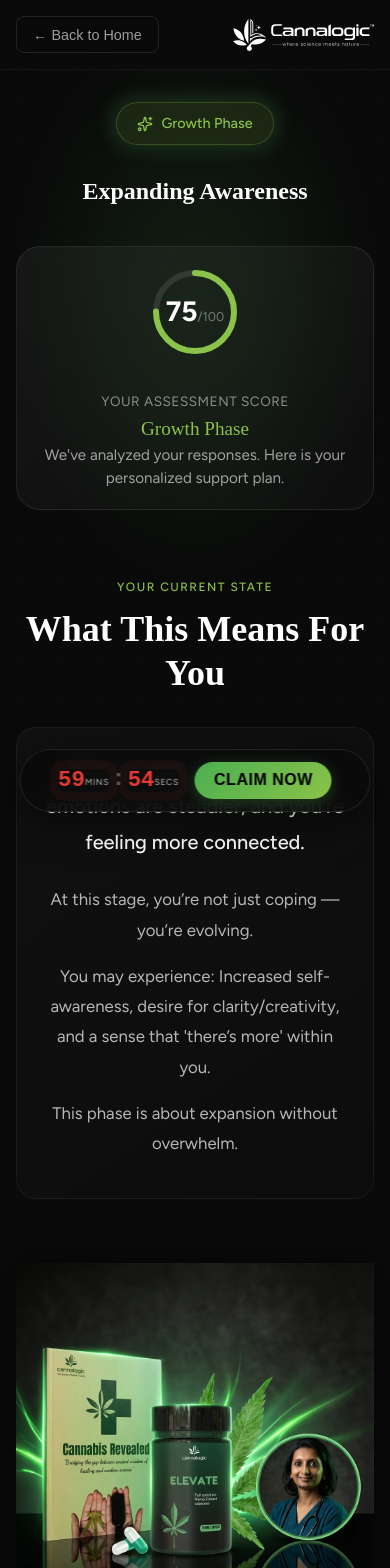
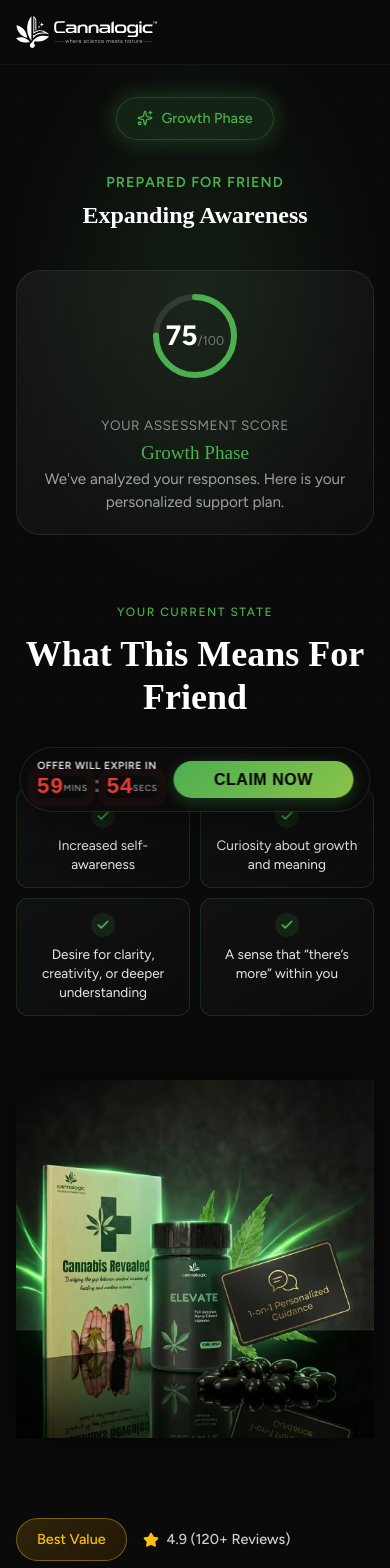
Before and after one commit to billionetsuae-alt/elevate-cannalogic, a React (Vite) app: page /product in a window 390 px wide. Shown: the top 1568 px of the page. Built offline with nearby package versions, Linux system fonts and the light colour scheme; a web font is replaced by a local one.

Commit message:
feat: Add new standalone product page with premium design, including styles and hero image.

```diff
--- a/src/components/ProductPage.css
+++ b/src/components/ProductPage.css
@@ -697,9 +697,10 @@
 
 .pp-ingredients-grid {
     display: grid;
-    grid-template-columns: repeat(3, 1fr);
-    gap: 1rem;
-    margin-bottom: 3rem;
+    grid-template-columns: repeat(2, 1fr);
+    gap: 2rem;
+    max-width: 900px;
+    margin: 0 auto 3rem;
 }
 
 .pp-ingredient-item {
@@ -1526,7 +1527,14 @@
     }
 
     .pp-sticky-label {
-        display: none !important;
+        display: block !important;
+        font-size: 0.65rem !important;
+        color: #ffffff !important;
+        font-weight: 600 !important;
+        margin-bottom: 2px !important;
+        letter-spacing: 0.5px !important;
+        opacity: 0.9 !important;
+        text-transform: uppercase !important;
     }
 
     .pp-sticky-countdown {
@@ -2595,23 +2603,49 @@
     }
 
     .pp-sticky-footer {
-        flex-direction: column;
-        gap: 1rem;
-        padding: 1rem;
+        flex-direction: row;
+        justify-content: space-between;
+        align-items: center;
+        gap: 0.8rem;
+        padding: 0.8rem 1rem;
     }
 
     .pp-sticky-timer {
         flex-direction: column;
+        align-items: flex-start;
+        justify-content: center;
+        gap: 2px;
+    }
+
+    .pp-sticky-label {
+        font-size: 0.65rem;
+        text-transform: uppercase;
+        letter-spacing: 0.5px;
+        color: #ffffff;
+        font-weight: 600;
+        display: block;
+        line-height: 1.2;
+        opacity: 0.9;
+    }
+
+    .pp-sticky-countdown {
         gap: 0.5rem;
-    }
-
-    .pp-sticky-countdown {
-        gap: 1.5rem;
+        margin-top: 0;
+        align-items: center;
+    }
+
+    .pp-sticky-time-value {
+        font-size: 1.4rem;
     }
 
     .pp-sticky-cta {
-        width: 100%;
-        padding: 0.875rem;
+        width: auto;
+        flex-grow: 1;
+        /* Button takes remaining space? Or specific width? */
+        max-width: 180px;
+        padding: 0.8em 1rem;
+        font-size: 0.95rem;
+        white-space: nowrap;
     }
 
     .pp-footer {
@@ -2870,3 +2904,110 @@
         border-radius: 12px;
     }
 }
+
+/* ===========================================
+   UPDATED ANALYSIS SECTION (Grid Layout)
+   =========================================== */
+.pp-experience-label {
+    font-size: 1.1rem;
+    color: rgba(255, 255, 255, 0.8);
+    margin: 1.5rem 0 1rem;
+    font-weight: 500;
+    text-align: center;
+}
+
+.pp-meaning-grid-2col {
+    display: grid;
+    grid-template-columns: 1fr 1fr;
+    gap: 0.8rem;
+    background: transparent;
+    border: none;
+    padding: 0;
+}
+
+.pp-meaning-card {
+    background: rgba(255, 255, 255, 0.04);
+    border: 1px solid rgba(255, 255, 255, 0.1);
+    border-radius: 12px;
+    padding: 1rem;
+    display: flex;
+    align-items: flex-start;
+    gap: 0.8rem;
+    position: relative;
+    overflow: hidden;
+    transition: transform 0.2s;
+}
+
+.pp-card-icon {
+    min-width: 24px;
+    height: 24px;
+    border-radius: 50%;
+    display: flex;
+    align-items: center;
+    justify-content: center;
+    margin-top: 2px;
+}
+
+.pp-card-text {
+    font-size: 0.9rem;
+    color: rgba(255, 255, 255, 0.9);
+    line-height: 1.4;
+}
+
+/* Ensure 2 columns on mobile as requested (Space Saving) */
+@media (max-width: 480px) {
+    .pp-meaning-grid-2col {
+        grid-template-columns: 1fr 1fr;
+        gap: 0.6rem;
+        padding: 0;
+    }
+
+    .pp-meaning-card {
+        padding: 0.8rem;
+        flex-direction: column;
+        align-items: center;
+        text-align: center;
+        gap: 0.5rem;
+    }
+
+    .pp-card-text {
+        font-size: 0.85rem;
+    }
+}
+/* Force 2 Columns for Support Grid on Mobile */
+@media (max-width: 768px) {
+    .pp-support-grid {
+        grid-template-columns: repeat(2, 1fr) !important;
+        gap: 0.75rem !important;
+    }
+    .pp-support-card {
+        padding: 1rem !important;
+        flex-direction: column !important;
+        align-items: center !important;
+        text-align: center !important;
+        gap: 0.5rem !important;
+    }
+    .pp-support-card p {
+        font-size: 0.85rem !important;
+        line-height: 1.3 !important;
+    }
+}
+
+/* Animations */
+@keyframes fadeIn {
+    from { opacity: 0; transform: translateY(-10px); }
+    to { opacity: 1; transform: translateY(0); }
+}
+
+.pp-faq-answer {
+    animation: fadeIn 0.4s ease-out forwards;
+}
+
+/* Force FAQ to Vertical Stack to fix alignment */
+.pp-faq-grid {
+    display: flex !important;
+    flex-direction: column !important;
+    gap: 1rem !important;
+    max-width: 800px !important;
+    margin: 0 auto !important;
+}
--- a/src/components/ProductPage.jsx
+++ b/src/components/ProductPage.jsx
@@ -6,7 +6,7 @@
     Sparkles, Leaf, ShieldCheck, Award, Heart,
     Check, Star, Users, Package,
     Rocket, ArrowRight, Quote, Zap, Brain,
-    Gift, Crown, BadgeCheck, Lightbulb, Sprout
+    Gift, Crown, BadgeCheck, Lightbulb, Sprout, ChevronDown
 } from 'lucide-react';
 
 const RESULT_DATA = [
@@ -17,10 +17,10 @@
         color: "#f44336",
         gradient: "linear-gradient(135deg, #f44336, #e91e63)",
         meaning: [
-            "Your system is under strain — mentally, emotionally, or physically.",
-            "Life may feel heavy, overwhelming, or exhausting right now.",
-            "This is not weakness. This is your body asking for rest, grounding, and protection.",
-            "You may notice: Constant mental fatigue, emotional heaviness, or difficulty relaxing."
+            "Constant mental fatigue or overthinking",
+            "Emotional heaviness or numbness",
+            "Difficulty relaxing or sleeping",
+            "Feeling disconnected from yourself"
         ],
         support: {
             heading: "A steady hand holding you when everything feels too much.",
@@ -48,24 +48,24 @@
             },
             {
                 title: "Option 2: Double Dose — Deeper Grounding",
-                bestFor: "High stress, Persistent anxiety, Overstimulated nervous system",
-                experience: "Deeper calming response, Stronger sense of safety, Enhanced mind–body connection",
-                when: "During intense days, emotional recovery, or intentional rest"
+                bestFor: "High stress or emotional overload, Persistent anxiety",
+                experience: "Deeper calming response, Stronger sense of safety",
+                when: "During intense days, emotional recovery periods"
             }
         ],
         reminder: "You are not broken. You are responding to pressure the best way you know how. This phase is not about fixing yourself — it’s about giving your system permission to breathe again."
     },
     {
         range: [15, 21],
-        phase: "Stabilizing Phase",
+        phase: "Stabilization Phase",
         title: "Reconnecting with Yourself",
         color: "#ff9800",
-        gradient: "linear-gradient(135deg, #ff9800, #ffc107)",
+        gradient: "linear-gradient(135deg, #ff9800, #ff5722)",
         meaning: [
-            "You’re no longer in survival mode — but you’re not fully at ease yet.",
-            "Your system is learning how to stabilize after periods of stress.",
-            "Your mind works hard, but your inner balance needs care.",
-            "You may experience: Mental busyness, emotional ups and downs, or difficulty switching off."
+            "Mental busyness",
+            "Emotional ups and downs",
+            "Occasional overwhelm or overthinking",
+            "Difficulty switching off"
         ],
         support: {
             heading: "A stabilizing force that helps your system find its natural centre.",
@@ -94,9 +94,9 @@
             },
             {
                 title: "Option 2: Double Dose — Deeper Stabilization",
-                bestFor: "Ongoing stress patterns, Emotional sensitivity, Mental heaviness",
-                experience: "Deeper emotional grounding, Reduced internal noise, Greater stability",
-                when: "During emotionally demanding days or self-care sessions"
+                bestFor: "Ongoing stress patterns, Emotional sensitivity, Heavy mental load",
+                experience: "Deeper emotional grounding, Reduced internal noise, Stability",
+                when: "During emotionally demanding days or intentional self-care"
             }
         ],
         reminder: "Stability is not stagnation. It is the foundation from which clarity, growth, and confidence emerge. Balance isn’t something you force. It returns naturally when the body feels supported."
@@ -105,13 +105,13 @@
         range: [22, 28],
         phase: "Growth Phase",
         title: "Expanding Awareness",
-        color: "#8bc34a",
-        gradient: "linear-gradient(135deg, #8bc34a, #cddc39)",
+        color: "#4caf50",
+        gradient: "linear-gradient(135deg, #4caf50, #009688)",
         meaning: [
-            "Your mind is clearer, your emotions are steadier, and you’re feeling more connected.",
-            "At this stage, you’re not just coping — you’re evolving.",
-            "You may experience: Increased self-awareness, desire for clarity/creativity, and a sense that 'there’s more' within you.",
-            "This phase is about expansion without overwhelm."
+            "Increased self-awareness",
+            "Curiosity about growth and meaning",
+            "Desire for clarity, creativity, or deeper understanding",
+            "A sense that “there’s more” within you"
         ],
         support: {
             heading: "A gentle amplifier for awareness — not pushing, just revealing.",
@@ -133,14 +133,14 @@
         dosing: [
             {
                 title: "Option 1: Single Dose — Conscious Balance",
-                bestFor: "Daily clarity, Presence, maintaining inner alignment",
+                bestFor: "Daily clarity and presence, Light emotional support",
                 experience: "Clearer thinking, Calm focus, Gentle uplift in awareness",
                 when: "Morning or early afternoon during focused activities"
             },
             {
                 title: "Option 2: Double Dose — Deeper Expansion",
-                bestFor: "Inner exploration, Creative/spiritual practices, Deep insight",
-                experience: "Heightened awareness, Stronger mind–body connection, Expanded presence",
+                bestFor: "Inner exploration, Creative or spiritual practices",
+                experience: "Heightened awareness, Stronger mind–body connection",
                 when: "During intentional sessions or exploring deeper states"
             }
         ],
@@ -148,15 +148,15 @@
     },
     {
         range: [29, 35],
-        phase: "Elevated Phase",
+        phase: "Elevated State",
         title: "Living in Alignment",
-        color: "#4caf50",
-        gradient: "linear-gradient(135deg, #4caf50, #009688)",
+        color: "#06b6d4",
+        gradient: "linear-gradient(135deg, #06b6d4, #0891b2)",
         meaning: [
-            "You are already in a healthy internal state.",
-            "You are operating from a place of clarity, presence, and inner alignment.",
-            "Your thoughts, emotions, and actions feel connected rather than conflicted.",
-            "This phase is not about fixing or improving — it’s about sustaining alignment while living fully."
+            "Creativity",
+            "Emotional clarity",
+            "Deeper self-awareness",
+            "A sense of purpose and flow"
         ],
         support: {
             heading: "A quiet enhancer — helping you stay aligned while moving through life.",
@@ -208,6 +208,7 @@
     const [offerExpired, setOfferExpired] = useState(false);
     const [isCheckoutOpen, setIsCheckoutOpen] = useState(false);
     const [checkoutData, setCheckoutData] = useState(null);
+    const [openFaq, setOpenFaq] = useState(null);
 
     // Determine Result Phase based on Total Score
     const getResultPhase = () => {
@@ -337,9 +338,6 @@
             {/* Navigation */}
             <nav className="pp-nav">
                 <div className="pp-container">
-                    <button className="pp-back-btn" onClick={onClose}>
-                        ← Back to Home
-                    </button>
                     <div className="pp-nav-logo">
                         <img src="/Cannalogic-White.svg" alt="CannaLogic" className="pp-logo-img" />
                     </div>
@@ -357,6 +355,9 @@
                             </div>
                         </div>
 
+                        <div className="pp-hero-welcome" style={{ color: currentPhase.color, marginBottom: '0.5rem', fontWeight: 600, letterSpacing: '1px', textTransform: 'uppercase', fontSize: '0.9rem' }}>
+                            Prepared for {firstName}
+                        </div>
                         <h1 className="pp-hero-title">
                             {currentPhase.title}
                         </h1>
@@ -400,16 +401,20 @@
                 <div className="pp-container">
                     <div className="pp-analysis-content">
                         <span className="pp-section-label" style={{ color: currentPhase.color }}>Your Current State</span>
-                        <h2 className="pp-analysis-title">What This Means For You</h2>
-                        <div className="pp-meaning-grid">
-                            <div className="pp-meaning-text">
-                                {currentPhase.meaning.map((line, i) => (
-                                    <p key={i} className={i === 0 ? "highlight-meaning" : ""}>
-                                        {i === 0 && <span className="meaning-bullet">🌱 </span>}
-                                        {line}
-                                    </p>
-                                ))}
-                            </div>
+                        <h2 className="pp-analysis-title">What This Means For {firstName}</h2>
+                        <h3 className="pp-experience-label">You may experience:</h3>
+                        <div className="pp-meaning-grid-2col">
+                            {currentPhase.meaning.map((point, i) => (
+                                <div key={i} className="pp-meaning-card" style={{
+                                    borderColor: currentPhase.color + '30',
+                                    background: 'linear-gradient(145deg, rgba(255,255,255,0.03) 0%, ' + currentPhase.color + '05 100%)'
+                                }}>
+                                    <div className="pp-card-icon" style={{ backgroundColor: currentPhase.color + '20', color: currentPhase.color }}>
+                                        <Check size={14} strokeWidth={3} />
+                                    </div>
+                                    <span className="pp-card-text">{point}</span>
+                                </div>
+                            ))}
                         </div>
                     </div>
                 </div>
@@ -521,19 +526,24 @@
                 <div className="pp-container">
                     <div className="pp-section-header">
                         <span className="pp-section-label" style={{ color: currentPhase.color }}>Tailored Support</span>
-                        <h2 className="pp-section-title">How the Full-Spectrum Extract Supports You</h2>
+                        <h2 className="pp-section-title">How the Full-Spectrum Extract Supports {firstName}</h2>
                         <p className="pp-support-subtitle">{currentPhase.support.heading}</p>
                     </div>
 
                     <div className="pp-support-grid">
-                        {currentPhase.support.points.map((point, i) => (
-                            <div className="pp-support-card" key={i} style={{ borderTopColor: currentPhase.color }}>
-                                <div className="pp-support-icon" style={{ color: currentPhase.color, background: currentPhase.color + '15' }}>
-                                    <Leaf size={24} />
+                        {currentPhase.support.points.map((point, i) => {
+                            const SupportIcons = [Brain, Sparkles, Zap, Heart];
+                            const Icon = SupportIcons[i % SupportIcons.length];
+
+                            return (
+                                <div className="pp-support-card" key={i} style={{ borderTopColor: currentPhase.color }}>
+                                    <div className="pp-support-icon" style={{ color: currentPhase.color, background: currentPhase.color + '15' }}>
+                                        <Icon size={24} />
+                                    </div>
+                                    <p>{point}</p>
                                 </div>
-                                <p>{point}</p>
-                            </div>
-                        ))}
+                            );
+                        })}
                     </div>
                 </div>
             </section>
@@ -571,15 +581,15 @@
                                     </div>
                                     <div className="pp-dosing-body">
                                         <div className="dosing-block">
-                                            <strong>Best For:</strong>
+                                            <strong>🎯 Best For:</strong>
                                             <p>{option.bestFor}</p>
                                         </div>
                                         <div className="dosing-block">
-                                            <strong>Experience:</strong>
+                                            <strong>🌊 Experience:</strong>
                                             <p>{option.experience}</p>
                                         </div>
                                         <div className="dosing-block">
-                                            <strong>When to use:</strong>
+                                            <strong>⏰ When to use:</strong>
                                             <p>{option.when}</p>
                                         </div>
                                     </div>
@@ -608,10 +618,6 @@
                     <div className="pp-ingredients-grid">
                         {[
                             { title: "Premium Hemp Extract", desc: "High-quality, legal hemp compounds" },
-                            { title: "Ashwagandha", desc: "Ancient adaptogenic herb for stress relief" },
-                            { title: "Brahmi", desc: "Cognitive enhancement & mental clarity" },
-                            { title: "Tulsi Extract", desc: "Holy basil for balance & immunity" },
-                            { title: "Black Pepper Extract", desc: "Enhanced bioavailability" },
                             { title: "Coconut Oil Base", desc: "Optimal absorption & purity" }
                         ].map((item, i) => (
                             <div className="pp-ingredient-item" key={i}>
@@ -740,9 +746,26 @@
                             { q: "Are there any side effects?", a: "Our natural formulation is gentle and well-tolerated. Some may experience mild relaxation initially. Always consult your doctor if you have concerns." },
                             { q: "How do I take it?", a: "Simply take one capsule daily with water, preferably in the morning or as directed. Each bottle contains 30 capsules (one month supply)." }
                         ].map((faq, i) => (
-                            <div className="pp-faq-item" key={i}>
-                                <h3>{faq.q}</h3>
-                                <p>{faq.a}</p>
+                            <div
+                                className={`pp-faq-item ${openFaq === i ? 'open' : ''}`}
+                                key={i}
+                                onClick={() => setOpenFaq(openFaq === i ? null : i)}
+                                style={{ cursor: 'pointer' }}
+                            >
+                                <div className="pp-faq-header" style={{ display: 'flex', justifyContent: 'space-between', alignItems: 'center' }}>
+                                    <h3 style={{ marginBottom: 0 }}>{faq.q}</h3>
+                                    <ChevronDown
+                                        size={20}
+                                        style={{
+                                            transform: openFaq === i ? 'rotate(180deg)' : 'rotate(0deg)',
+                                            transition: 'transform 0.3s',
+                                            color: '#4caf50'
+                                        }}
+                                    />
+                                </div>
+                                {openFaq === i && (
+                                    <p className="pp-faq-answer" style={{ marginTop: '1rem' }}>{faq.a}</p>
+                                )}
                             </div>
                         ))}
                     </div>
@@ -771,7 +794,7 @@
                 !offerExpired && (
                     <div className="pp-sticky-footer">
                         <div className="pp-sticky-timer">
-                            <span className="pp-sticky-label">Offer Will Expire In</span>
+                            <span className="pp-sticky-label" style={{ display: 'block', color: 'white', fontSize: '12px', marginBottom: '4px', textAlign: 'center' }}>Offer Will Expire In</span>
                             <div className="pp-sticky-countdown">
                                 <div className="pp-sticky-time-unit">
                                     <span className="pp-sticky-time-value">{Math.floor(timeLeft / 60).toString().padStart(2, '0')}</span>
```
Also changed, not shown: public/bundle-hero.png.
